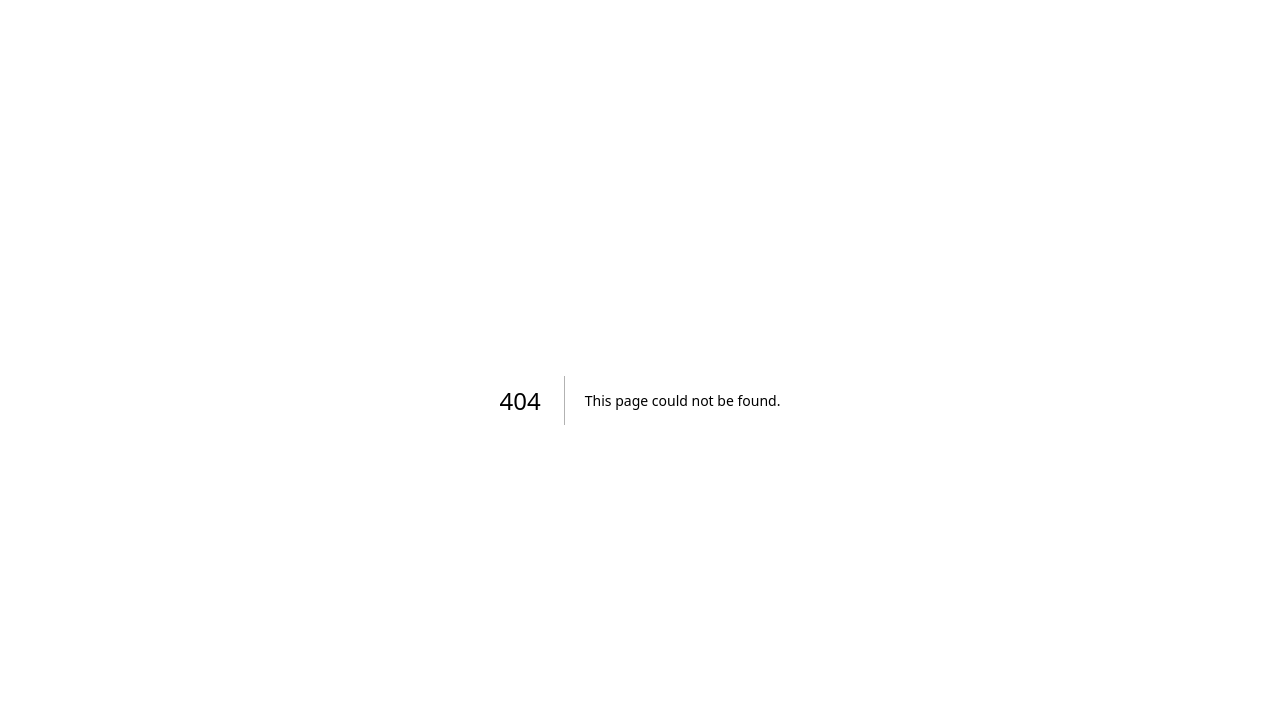
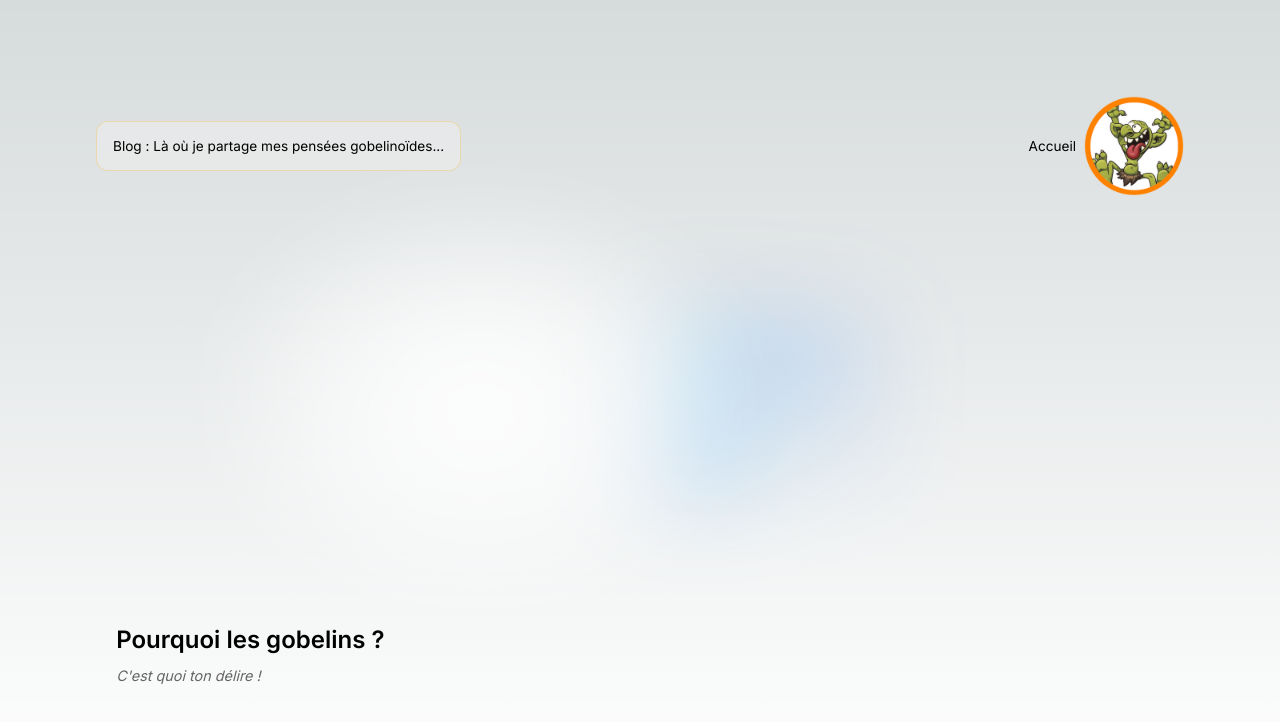
Before and after one commit to Maeevick/goblins-impact, a Next.js app: page /blog in a window 1280 px wide. Before the commit this address had no page. Shown: the top 722 px of the page. Built offline with nearby package versions, Linux system fonts and the light colour scheme.

Commit message:
feat: website structure

```diff
--- /dev/null
+++ b/src/app/blog/page.tsx
@@ -0,0 +1,30 @@
+import { Inter } from "next/font/google";
+import Link from "next/link";
+import styles from "../page.module.css";
+import HomeLink from "../components/HomeLink";
+
+const inter = Inter({ subsets: ["latin"] });
+
+export default function Blog() {
+  return (
+    <main className={styles.main}>
+      <div className={styles.description}>
+        <p className={inter.className}>
+          Blog : Là où je partage mes pensées gobelinoïdes...
+        </p>
+        <HomeLink />
+      </div>
+
+      <div className={styles.center}></div>
+
+      <div className={styles.grid}>
+        <Link href="/blog" className={styles.card}>
+          <h2 className={inter.className}>Pourquoi les gobelins ?</h2>
+          <p className={inter.className}>
+            <em>C&#39;est quoi ton délire !</em>
+          </p>
+        </Link>
+      </div>
+    </main>
+  );
+}
--- /dev/null
+++ b/src/app/components/HomeLink.tsx
@@ -0,0 +1,22 @@
+import { Inter } from "next/font/google";
+import Image from "next/image";
+import Link from "next/link";
+
+const inter = Inter({ subsets: ["latin"] });
+
+export default function HomeLink() {
+  return (
+    <div>
+      <Link href="/" className={inter.className}>
+        Accueil{" "}
+        <Image
+          src="/maeevick.png"
+          alt="logo de goblin"
+          width={100}
+          height={100}
+          priority
+        />
+      </Link>
+    </div>
+  );
+}
```
Also changed, not shown: src/app/page.tsx (+17 -16 lines), src/app/stories/page.tsx (added, +30 -0 lines), public/maeevick.png (added).
